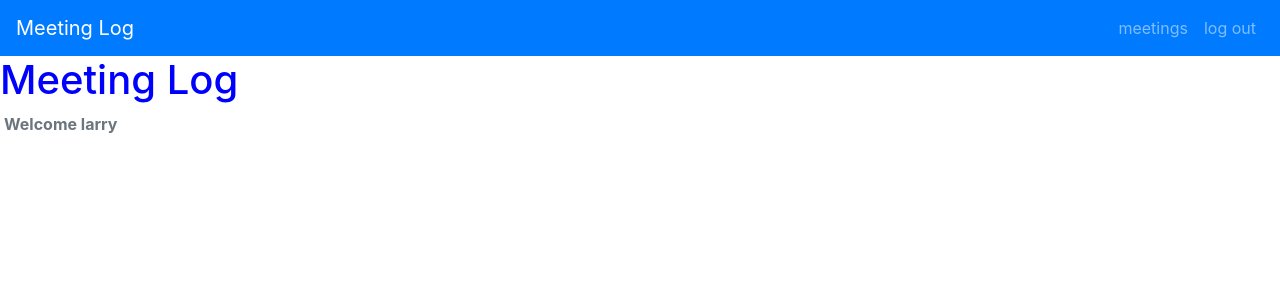
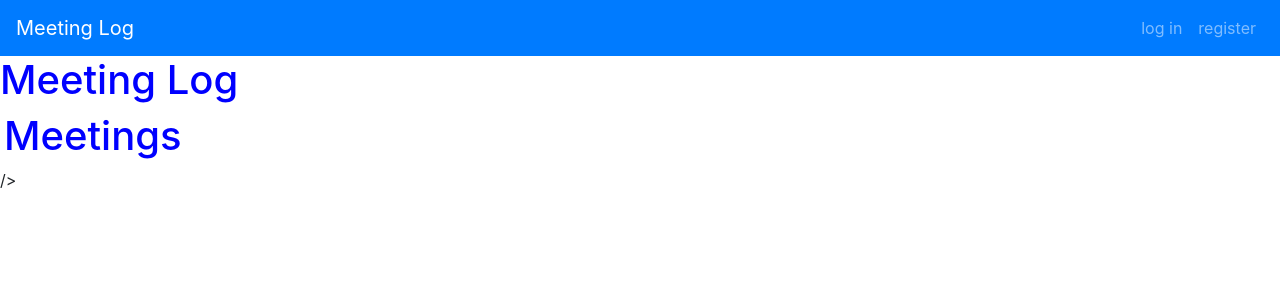
Before and after one commit to emilyedalton/firebaseMeeting, a React (Create React App) app in the folder client/: page /meetings in a window 1280 px wide. Shown: the top 300 px of the page. Built offline with nearby package versions, Linux system fonts and the light colour scheme.

Commit message:
linking using router to avoid losing state

```diff
--- a/client/src/App.js
+++ b/client/src/App.js
@@ -3,13 +3,16 @@ import Welcome from './components/Welcome'
 import Home from './components/Home'
 import Navigation from './components/Navigation';
 import Login from './components/Login/'
+import Meetings from './components/Meetings/'
+import Register from './components/Register/'
+
 import {BrowserRouter as Router, Route, Switch} from "react-router-dom";
 
 class App extends Component {
 constructor(){
   super();
   this.state = {
-    user: 'larry',
+    user: null,
   }
 }
 
@@ -17,28 +20,27 @@ constructor(){
   render() {
     return (
       <div className="App">
+        <Router>
+          <div>
         <Navigation user ={this.state.user} />
         <h1>Meeting Log</h1>
         {this.state.user &&<Welcome user ={this.state.user} />}
 
-<Router>
-<Switch>
 
 
 
                 {/* Routes to different components */}
                 <Route  exact path="/" render={() => <Home user={this.state.user} />} />
                 <Route path="/login" render={() => <Login user={this.state.user} />} />
-                {/* <Route path="/signup" render={() => <Signup />} /> */}
-                {/* <Route path="/search" render={() => <Search />} /> */}
+                <Route path="/meetings" render={() => <Meetings user={this.state.user} />} />
+                <Route path="/register" render={() => <Register user={this.state.user} />} />
                />
-
-
-</Switch>
 
 
 
 
+
+</div>
 
 
   </Router>
--- /dev/null
+++ b/client/src/components/Meetings/index.js
@@ -0,0 +1,14 @@
+import React, {Component} from 'react';
+
+class Meetings extends Component{
+    render (){
+    return(
+
+
+        <div className="text-secondary font-weight-bold pl-1">
+        <h1>Meetings</h1>
+        </div>
+    )
+    }
+}
+export default Meetings;
--- a/client/src/components/Navigation/index.js
+++ b/client/src/components/Navigation/index.js
@@ -1,4 +1,5 @@
 import React, { Component } from 'react';
+import { Router, Route, Link, IndexRoute } from "react-router-dom";
 
 
 class Navigation extends Component{
@@ -7,24 +8,24 @@ render() {
 return(
     <nav className="site-nav family-sans navbar navbar-expand bg-primary navbar-dark higher">
   <div className="container-fluid">
-    <a href="/" className="navbar-brand">
+    <Link to="/" className="navbar-brand">
       Meeting Log
-    </a>
+    </Link>
     <div className="navbar-nav ml-auto">
 
-    {user &&  (<a className="nav-item nav-link" href="/meetings">
+    {user &&  (<Link to="/meetings"className="nav-item nav-link" >
           meetings
-    </a>) }
-       {!user && ( <a className="nav-item nav-link" href="/login">
+    </Link>) }
+       {!user && ( <Link to ="/login" className="nav-item nav-link" >
           log in
-        </a>)}
+        </Link>)}
 
-        {!user && ( <a className="nav-item nav-link" href="/login">
+        {!user && ( <Link to ="/register"className="nav-item nav-link" >
           register
-        </a>)}
-        {user && ( <a className="nav-item nav-link" href="/login">
+        </Link>)}
+        {user && ( <Link to="/" className="nav-item nav-link" >
           log out
-        </a>)}
+          </Link>)}
 
     </div>
   </div>
--- /dev/null
+++ b/client/src/components/Register/index.js
@@ -0,0 +1,14 @@
+import React, {Component} from 'react';
+
+class Register extends Component{
+    render (){
+    return(
+
+
+        <div className="text-secondary font-weight-bold pl-1">
+        <h1>Register</h1>
+        </div>
+    )
+    }
+}
+export default Register;
```
